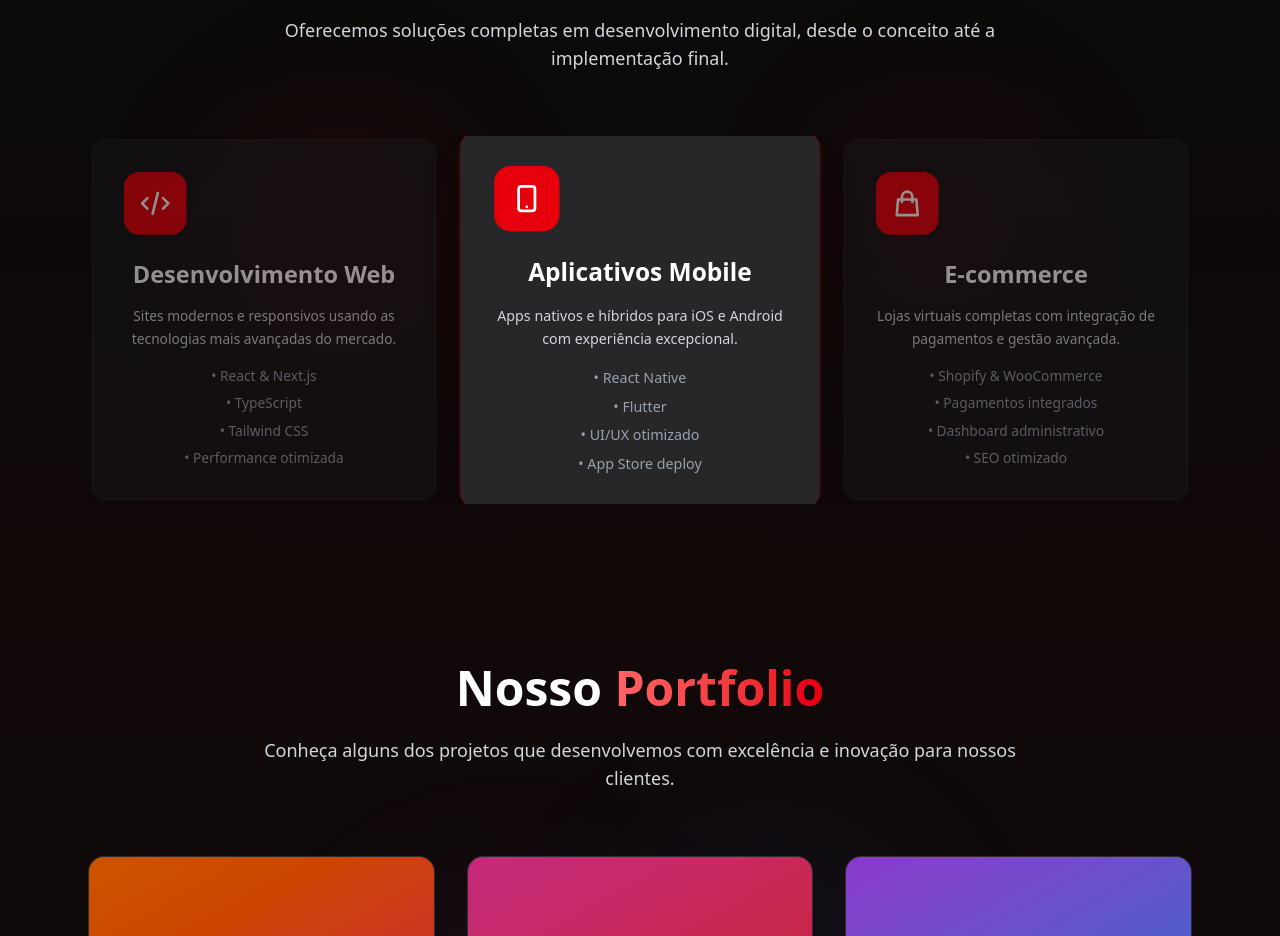
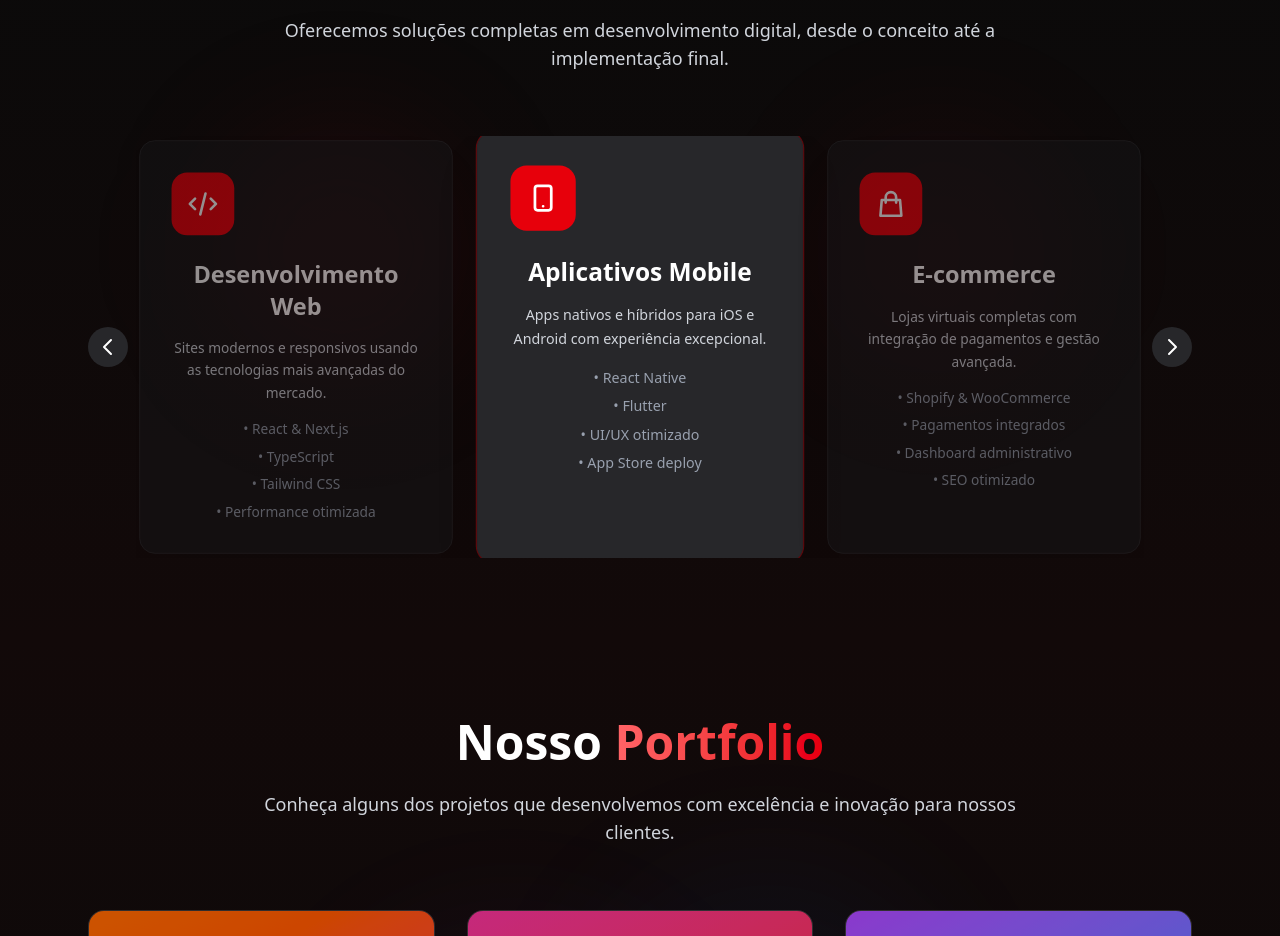
Before and after one commit to Converte-Workspace/landing-designer, a Next.js app: page / in a window 1280 px wide. Shown: the part 1542-2478 px from the top of the page. Built offline with nearby package versions, Linux system fonts and the light colour scheme.

Commit message:
fix: display three service cards in carousel

```diff
--- a/src/app/components/middle/middle-info.tsx
+++ b/src/app/components/middle/middle-info.tsx
@@ -5,6 +5,9 @@ import { motion } from "framer-motion";
 
 export function MiddleInfo() {
   const [active, setActive] = useState(1);
+
+  const handleNext = () => setActive((prev) => (prev + 1) % 3);
+  const handlePrev = () => setActive((prev) => (prev + 2) % 3);
 
   useEffect(() => {
     const id = setInterval(() => {
@@ -20,7 +23,6 @@ export function MiddleInfo() {
   const cardBase =
     "group flex-1 bg-zinc-900/80 border border-zinc-800 rounded-2xl p-8 overflow-hidden transition-all duration-1000 ease-[cubic-bezier(.22,.61,.36,1)] shadow-2xl shadow-black/20";
   const cardCenter = "order-2 ring-1 ring-red-600/40";
-  const cardSide = "";
   return (
     <section
       id="services"
@@ -45,7 +47,28 @@ export function MiddleInfo() {
           </p>
         </div>
 
-        <div className="flex flex-col md:flex-row gap-6 items-stretch select-none overflow-hidden">
+        <div className="relative flex items-center">
+          <button
+            aria-label="Anterior"
+            onClick={handlePrev}
+            className="absolute left-0 top-1/2 -translate-y-1/2 z-20 p-2 rounded-full bg-zinc-800 text-white hover:bg-zinc-700"
+          >
+            <svg
+              className="w-6 h-6"
+              fill="none"
+              stroke="currentColor"
+              viewBox="0 0 24 24"
+            >
+              <path
+                strokeLinecap="round"
+                strokeLinejoin="round"
+                strokeWidth={2}
+                d="M15 19l-7-7 7-7"
+              />
+            </svg>
+          </button>
+
+          <div className="flex flex-row gap-6 items-stretch select-none overflow-hidden mx-12 w-full">
           <motion.div
             layout
             initial={false}
@@ -192,6 +215,28 @@ export function MiddleInfo() {
               <li>• SEO otimizado</li>
             </ul>
           </motion.div>
+
+          </div>
+
+          <button
+            aria-label="Próximo"
+            onClick={handleNext}
+            className="absolute right-0 top-1/2 -translate-y-1/2 z-20 p-2 rounded-full bg-zinc-800 text-white hover:bg-zinc-700"
+          >
+            <svg
+              className="w-6 h-6"
+              fill="none"
+              stroke="currentColor"
+              viewBox="0 0 24 24"
+            >
+              <path
+                strokeLinecap="round"
+                strokeLinejoin="round"
+                strokeWidth={2}
+                d="M9 5l7 7-7 7"
+              />
+            </svg>
+          </button>
         </div>
       </div>
       <style jsx>{`
```
